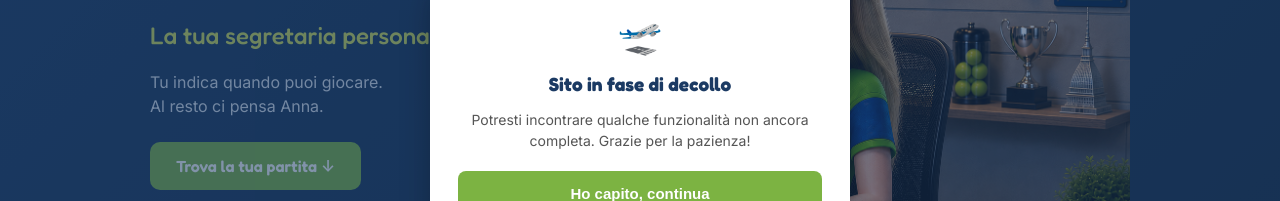
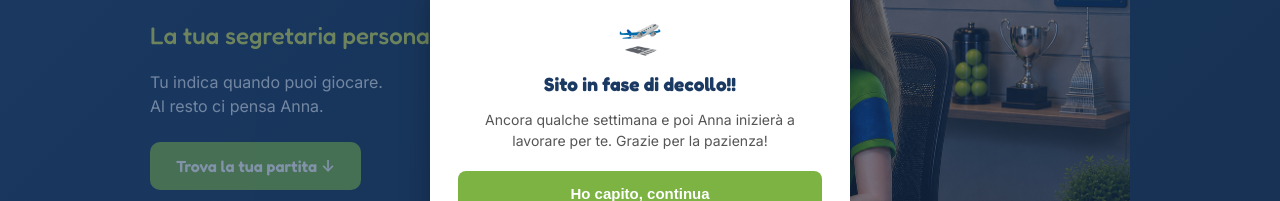
Before and after one commit to theseo212/padel-frontend, a Next.js app: page / in a window 1280 px wide. Shown: the part 288-489 px from the top of the page. Built offline with nearby package versions, Linux system fonts and the light colour scheme; no server answers.

Commit message:
Add files via upload

```diff
--- a/app/page.js
+++ b/app/page.js
@@ -406,10 +406,10 @@ export default function Pagina() {
           >
             <div style={{ fontSize: '36px', marginBottom: '8px' }}>🛫</div>
             <h2 style={{ fontFamily: 'var(--font-titoli)', color: 'var(--colore-primario)', fontSize: '19px', margin: '0 0 10px' }}>
-              Sito in fase di decollo
+              Sito in fase di decollo!!
             </h2>
             <p style={{ fontSize: '14px', color: '#555', lineHeight: 1.5, margin: '0 0 20px' }}>
-              Potresti incontrare qualche funzionalità non ancora completa. Grazie per la pazienza!
+              Ancora qualche settimana e poi Anna inizierà a lavorare per te. Grazie per la pazienza!
             </p>
             <button
               onClick={() => setMostraAvvisoTest(false)}
```
